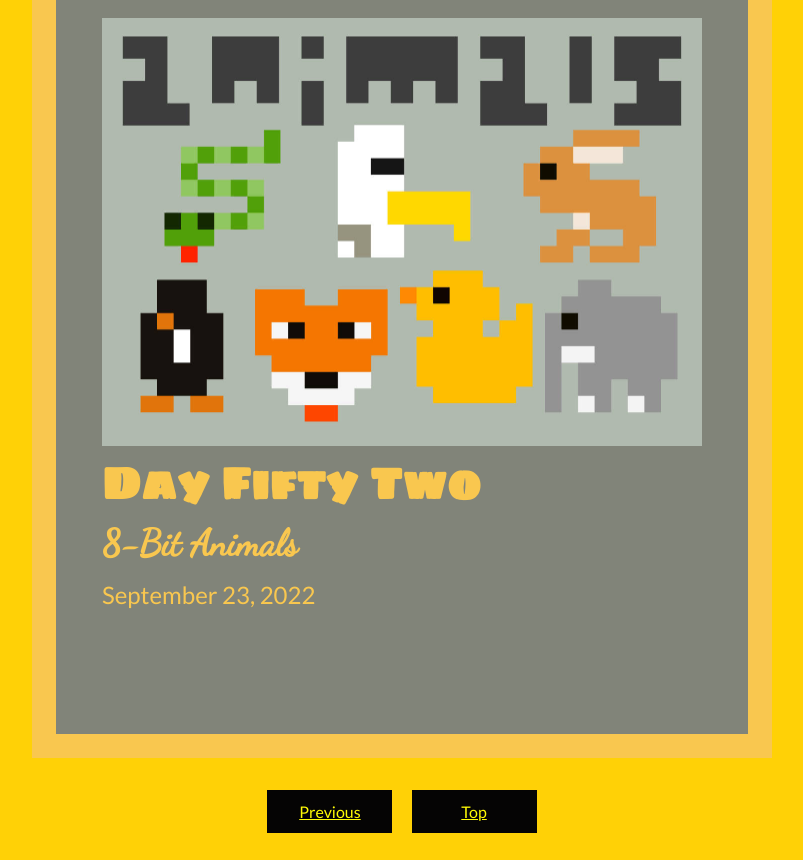
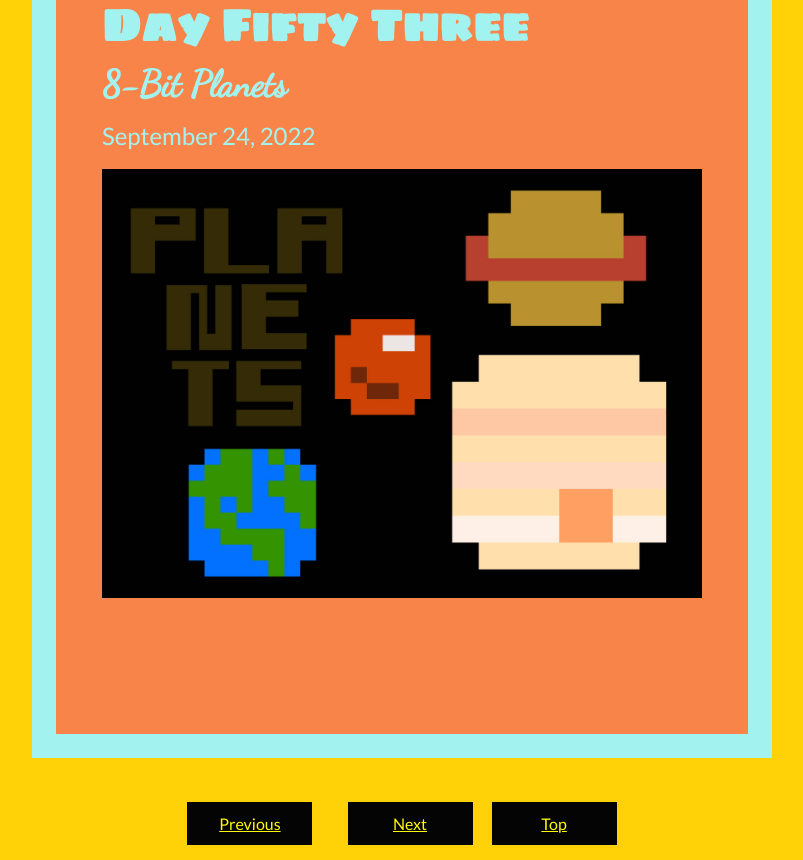
Before and after one commit to chrissoncrant/pe-directory, a plain HTML site: page projects/artin-on-the-daily/index.html in a window 1280 px wide. Shown: the part 1191-2051 px from the top of the page, without its empty margins (238-1041 px from the left). Drawn offline with Linux system fonts and the light colour scheme.

Commit message:
added day 53

```diff
--- a/projects/artin-on-the-daily/index.html
+++ b/projects/artin-on-the-daily/index.html
@@ -34,6 +34,7 @@
 
     <nav>
         <span><i>Past arts (newest first):</i></span>
+        <a class="internal-links day-links" href="#day-53">8-Bit Planets</a>
         <a class="internal-links day-links" href="#day-52">8-Bit Animals</a>
         <a class="internal-links day-links" href="#day-51">8-Bit Sports</a>
         <a class="internal-links day-links" href="#day-50">8-Bit Junk Food</a>
@@ -91,6 +92,24 @@
     <h2>A website of daily creations.</h2>
     <p>They are meant to be "simple."</p>
 
+    <section id="day-53" class="orange-1-home home">
+        <div class="centering-container">
+            <div class="day-text">
+                <h2>Day Fifty Three</h2>
+                <h3>8-Bit Planets</h3>
+                <span>September 24, 2022</span>
+            </div>
+            <div class="image-frame">
+                <img src="images/day-53.jpg" alt="8-bit Earth, Mars, Jupiter, and Saturn">
+            </div>
+        </div>
+    </section>
+    <div class="internal-nav-container">
+        <a class="internal-links margin-r-16" href="#day-52">Previous</a>
+        <a class="internal-links btn-margin" href="#day-53">Next</a>
+        <a class="internal-links" href="#logo">Top</a>
+    </div>
+
     <section id="day-52" class="yellow-1-away away">
         <div class="centering-container">
             <div class="image-frame">
@@ -104,8 +123,8 @@
         </div>
     </section>
     <div class="internal-nav-container">
-        <a class="internal-links margin-r-16" href="#day-51">Previous</a>
-        <!-- <a class="internal-links btn-margin" href="#day-53">Next</a> -->
+        <a class="internal-links" href="#day-51">Previous</a>
+        <a class="internal-links btn-margin" href="#day-53">Next</a>
         <a class="internal-links" href="#logo">Top</a>
     </div>
 
```
Also changed, not shown: projects/artin-on-the-daily/images/day-53.jpg (added).
